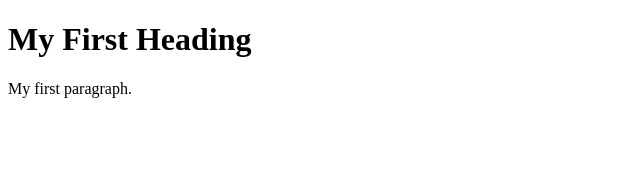
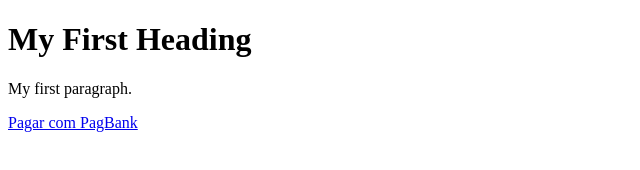
Before and after one commit to gvaldevieso/gvaldevieso.github.io, a plain HTML site: page index.html in a window 1280 px wide. Shown: the whole page, without its empty margins (0-640 px from the left). Drawn offline with Linux system fonts and the light colour scheme.

Commit message:
Update index.html

```diff
--- a/index.html
+++ b/index.html
@@ -6,7 +6,7 @@
 <body>
 <h1>My First Heading</h1>
 <p>My first paragraph.</p>
-  <a href="https://pagseguro.uol.com.br/para-seu-negocio/aplicativos/minha-conta/download?f=order&r=9d02d99e-6069-404c-b466-23627911e1ec"></a>
+  <a href="https://pagseguro.uol.com.br/para-seu-negocio/aplicativos/minha-conta/download?f=order&r=9d02d99e-6069-404c-b466-23627911e1ec">Pagar com PagBank</a>
   <div id="myDiv"></div>
   <script>
     window.mobileCheck = function() {
```
